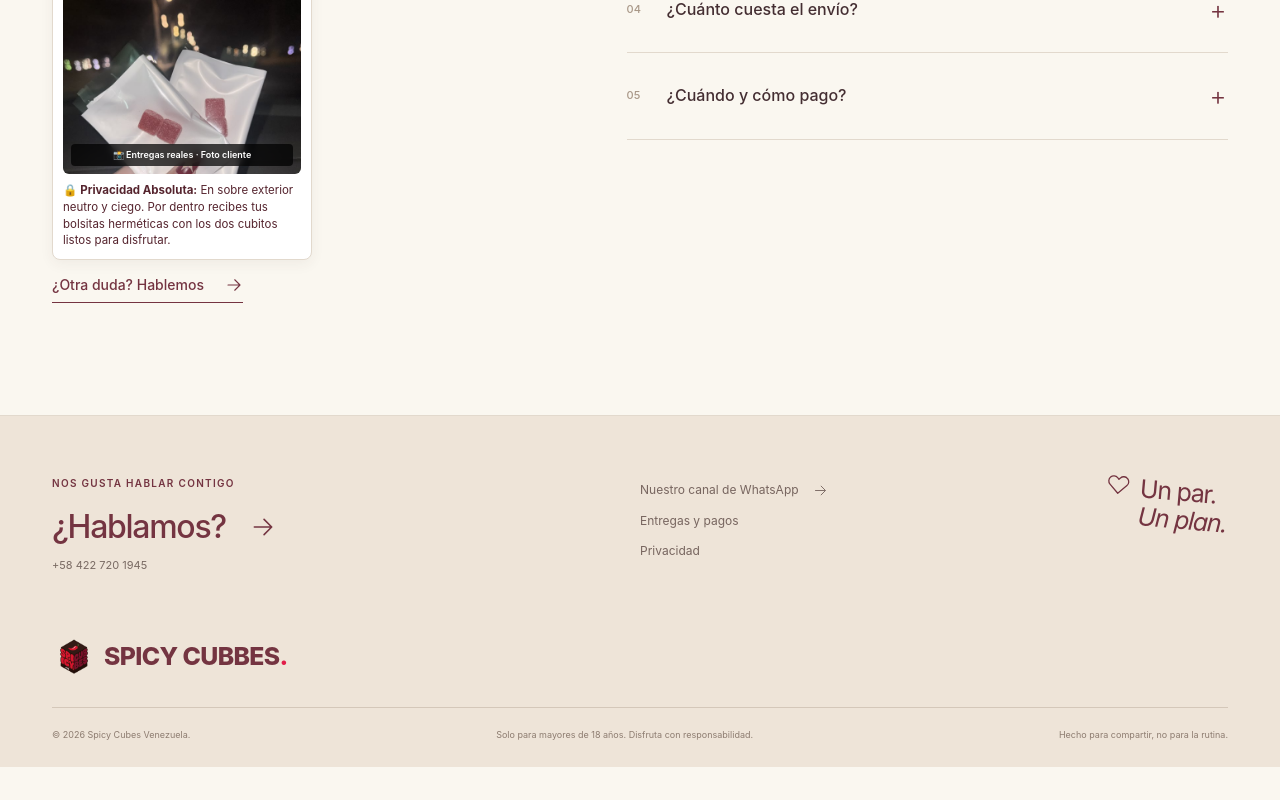
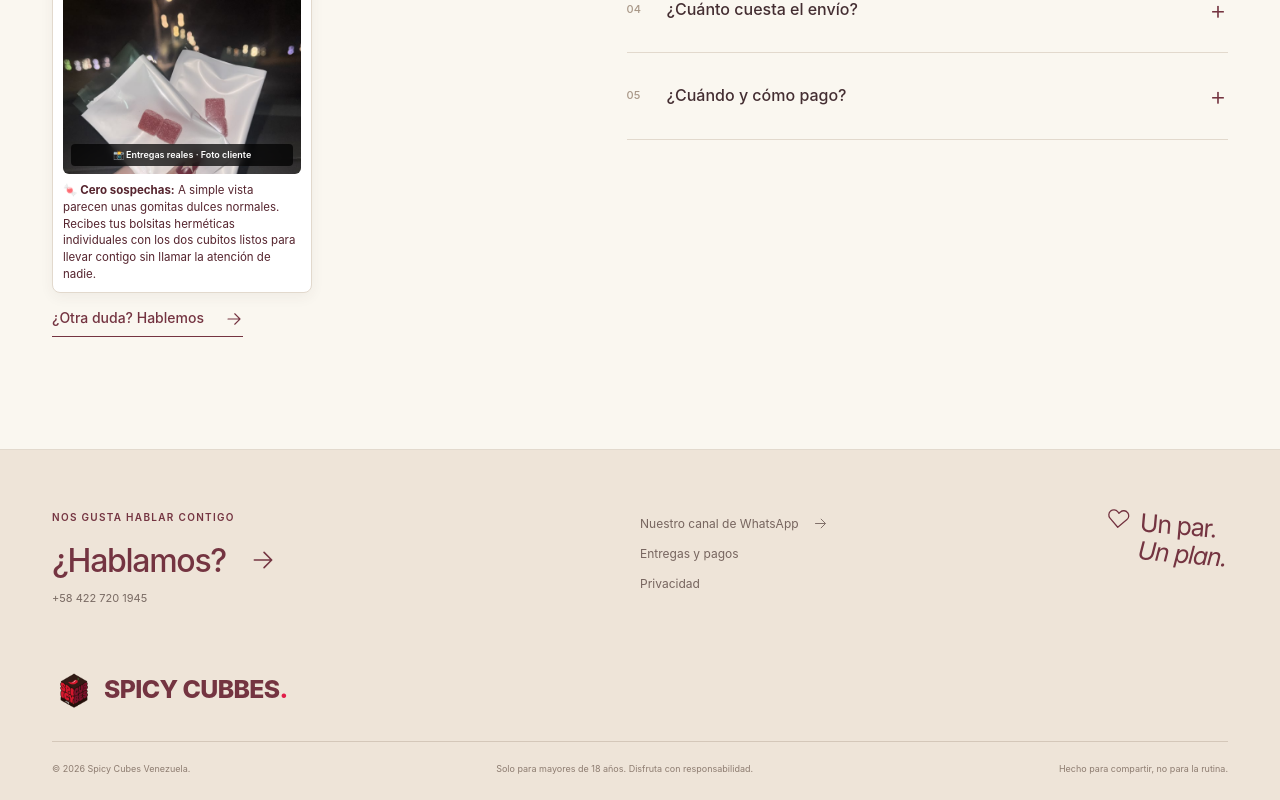
Before and after one commit to RAFAELREYESDEV/ecommspicymgta, a Next.js app: page / in a window 1280 px wide. Shown: the part 2983-3783 px from the top of the page. Before the commit the page ends 3750 px from the top, so only its background shows below. Built offline with nearby package versions, Linux system fonts and the light colour scheme.

Commit message:
fix(copy): update parcel preview to match client photo and remove botanical terms

```diff
--- a/src/components/SpicyLanding.tsx
+++ b/src/components/SpicyLanding.tsx
@@ -367,7 +367,7 @@ export default function SpicyLanding() {
 
               <div className="product-details">
                 <details><summary>¿Qué viene en mi bolsita?<span>+</span></summary><p>Un par: exactamente dos cubos, uno para él y uno para ella. Cada bolsita está sellada de forma individual y corresponde a una cita.</p></details>
-                <details><summary>Ingredientes y cuidados<span>+</span></summary><p>Sabor a durazno, capsaicina de ají y una selección botánica con maca, muira puama y epimedium. Consulta el empaque para conocer la composición y las indicaciones.</p><p>Solo para mayores de 18 años. Si tomas medicamentos, tienes alguna condición de salud, estás en embarazo o lactancia, consulta a un profesional antes de consumir. El origen botánico no elimina posibles contraindicaciones.</p></details>
+                <details><summary>Ingredientes y cuidados<span>+</span></summary><p>Sabor a durazno, capsaicina de ají y una fórmula natural con maca, muira puama y epimedium. Consulta el empaque para conocer la composición y las indicaciones.</p><p>Solo para mayores de 18 años. Si tomas medicamentos, tienes alguna condición de salud, estás en embarazo o lactancia, consulta a un profesional antes de consumir. El origen natural no elimina posibles contraindicaciones.</p></details>
               </div>
             </div>
           </div>
@@ -421,7 +421,7 @@ export default function SpicyLanding() {
                 <span className="delivery-photo-tag">📸 Entregas reales · Foto cliente</span>
               </div>
               <p className="parcel-preview-desc">
-                🔒 <b>Privacidad Absoluta:</b> En sobre exterior neutro y ciego. Por dentro recibes tus bolsitas herméticas con los dos cubitos listos para disfrutar.
+                🍬 <b>Cero sospechas:</b> A simple vista parecen unas gomitas dulces normales. Recibes tus bolsitas herméticas individuales con los dos cubitos listos para llevar contigo sin llamar la atención de nadie.
               </p>
             </div>
 
```
